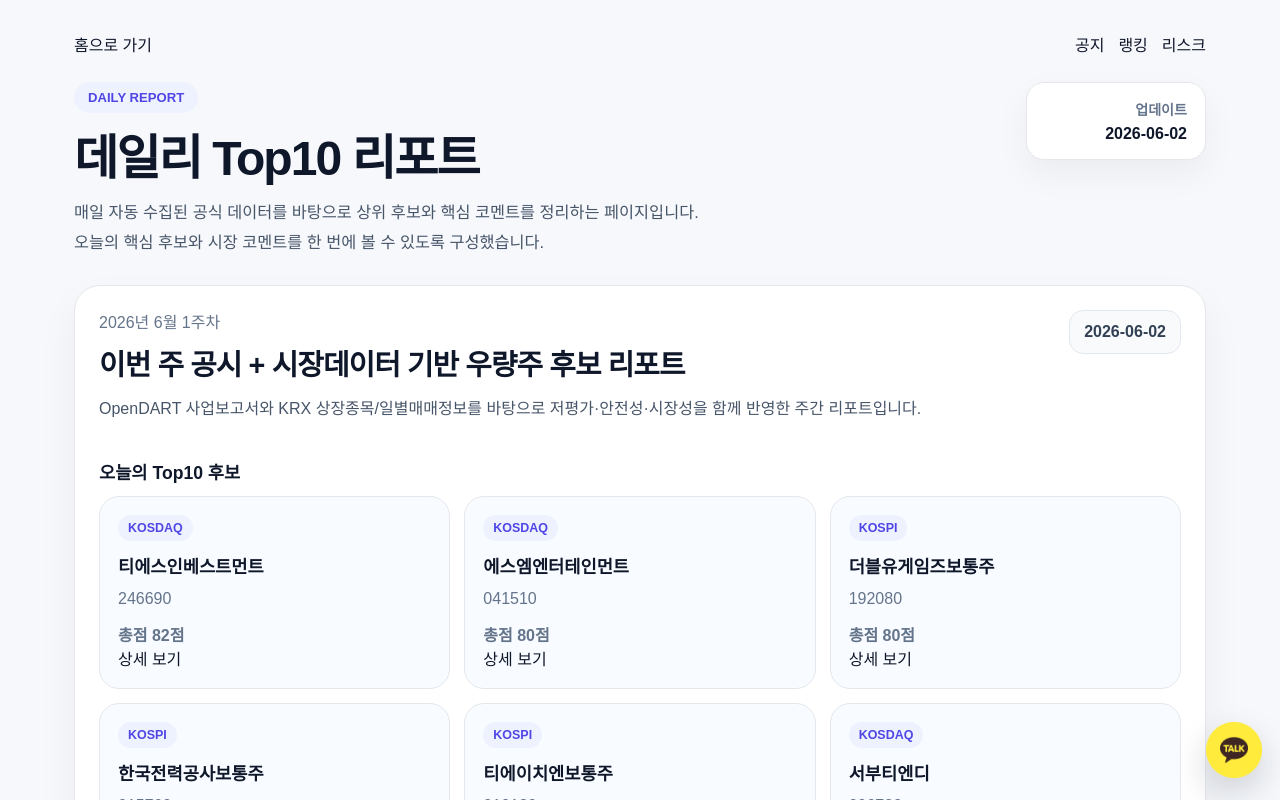
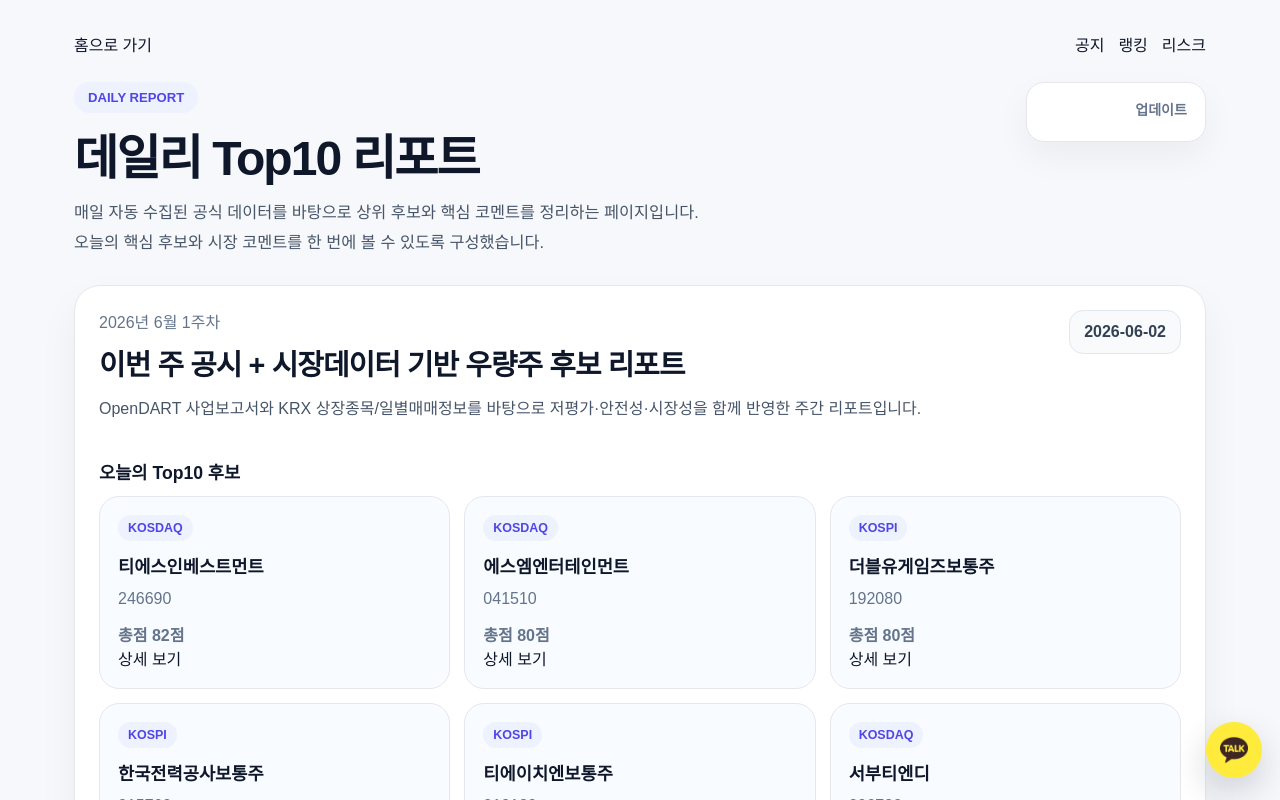
Before and after one commit to DcoyA/screener, a Next.js app: page /reports in a window 1280 px wide. Shown: the top 800 px of the page. Built offline with nearby package versions, Linux system fonts and the light colour scheme.

Commit message:
Update page.js

```diff
--- a/app/reports/page.js
+++ b/app/reports/page.js
@@ -34,7 +34,7 @@ export default function ReportsPage() {
           </div>
           <div className="updateBox">
             <span className="updateLabel">업데이트</span>
-            <strong>{updatedAt}</strong>
+
           </div>
         </section>
 
```
